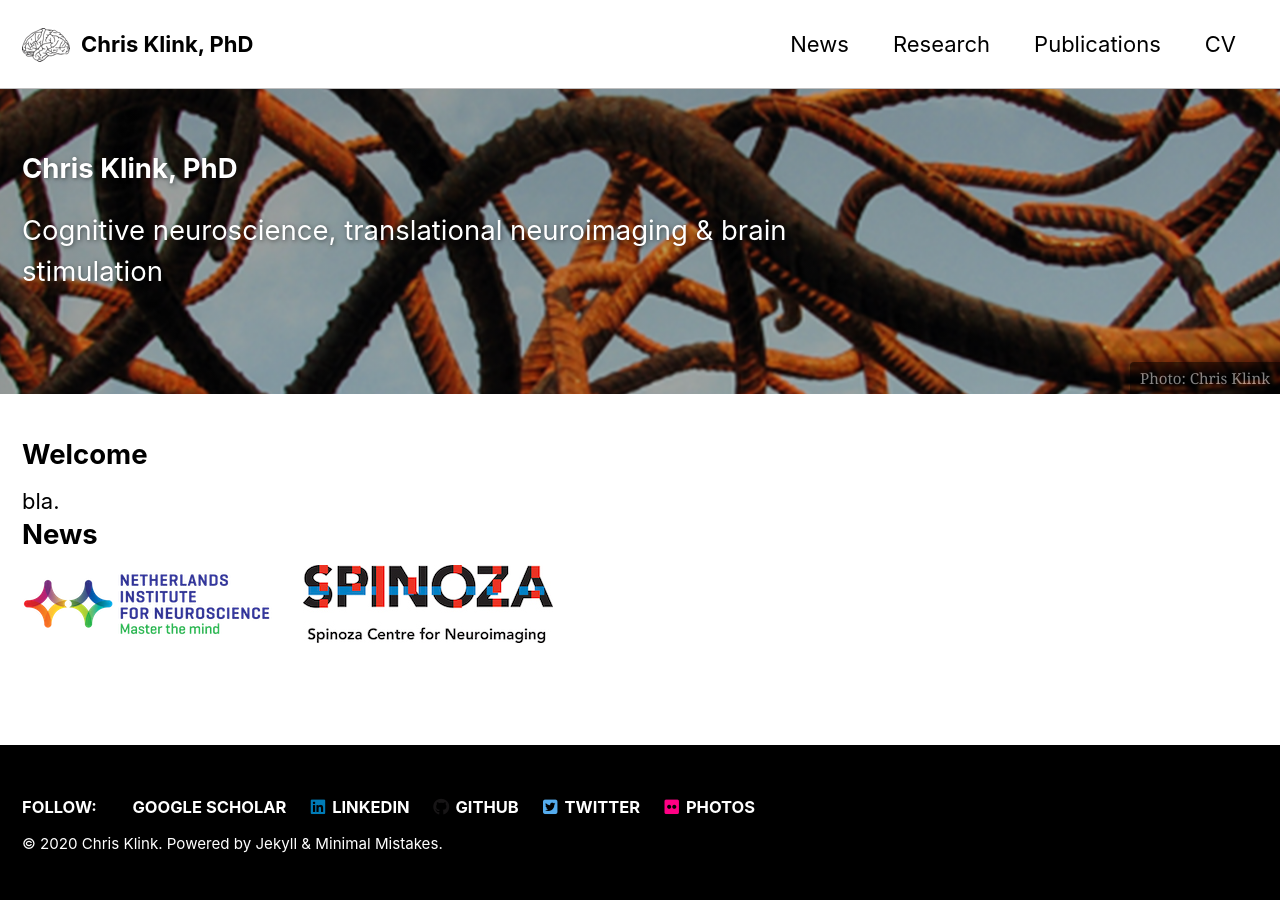
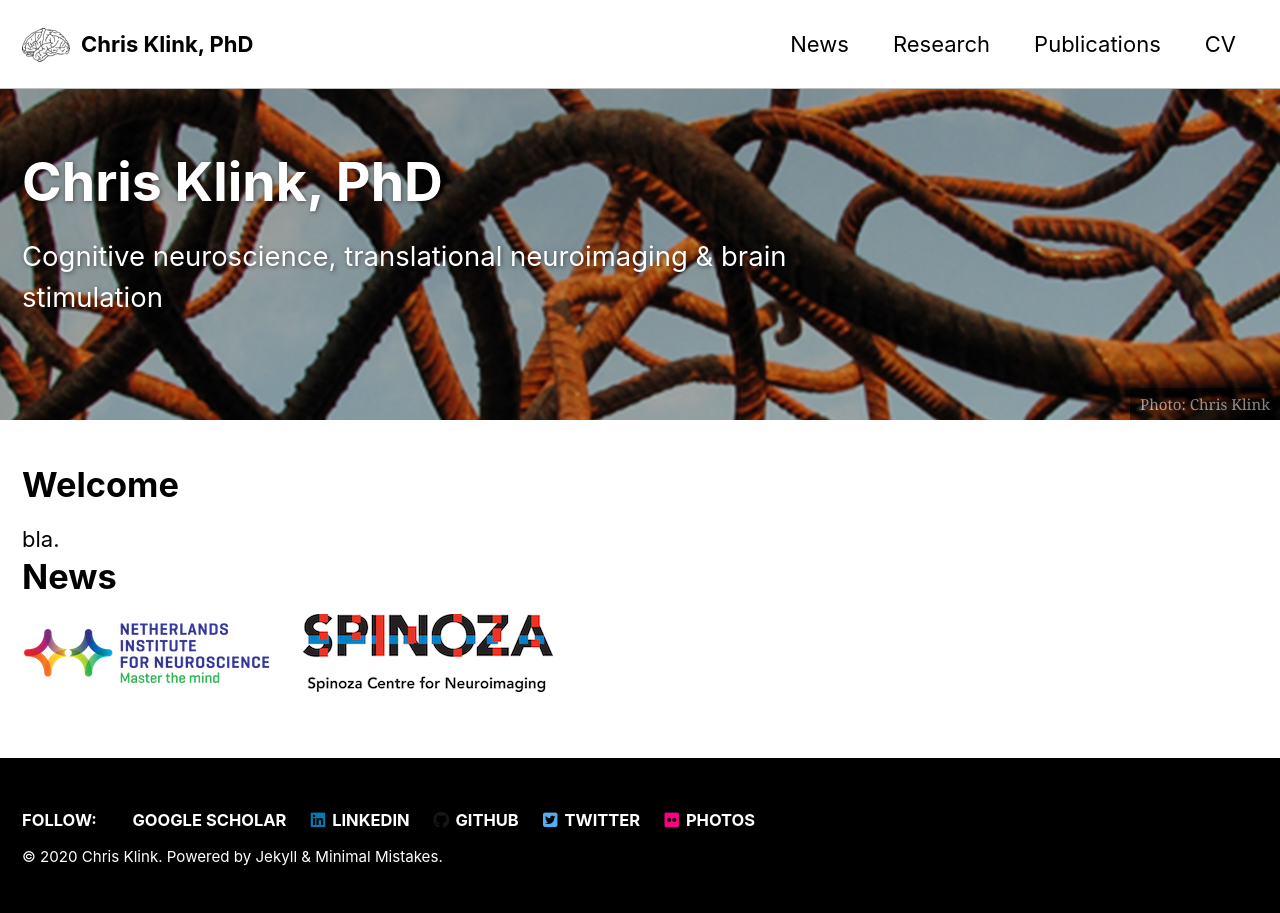
Before and after one commit to pcklink/pcklink.github.io, a Jekyll site: the page built from index.html, in a window 1280 px wide. Built offline with Jekyll 4.4.1, drawn with Linux system fonts in a browser that asks for light colours; cached includes are drawn as plain includes; nearby versions of some CDN libraries; the list of posts is cut into pages by our own code.

Commit message:
Update _variables.scss

```diff
--- a/_sass/minimal-mistakes/_variables.scss
+++ b/_sass/minimal-mistakes/_variables.scss
@@ -6,7 +6,7 @@
    Typography
    ========================================================================== */
 
-$doc-font-size: 12 !default;
+$doc-font-size: 16 !default;
 
 /* paragraph indention */
 $paragraph-indent: false !default; // true, false (default)
@@ -34,12 +34,9 @@
 $caption-font-family: $serif !default;
 
 /* type scale */
-//$type-size-1: 2.441em !default; // ~39.056px
-//$type-size-2: 1.953em !default; // ~31.248px
-//$type-size-3: 1.563em !default; // ~25.008px
-$type-size-1: 1.25em !default; // ~39.056px
-$type-size-2: 1.25em !default; // ~31.248px
-$type-size-3: 1.25em !default; // ~25.008px
+$type-size-1: 2.441em !default; // ~39.056px
+$type-size-2: 1.953em !default; // ~31.248px
+$type-size-3: 1.563em !default; // ~25.008px
 $type-size-4: 1.25em !default; // ~20px
 $type-size-5: 1em !default; // ~16px
 $type-size-6: 0.75em !default; // ~12px
```
